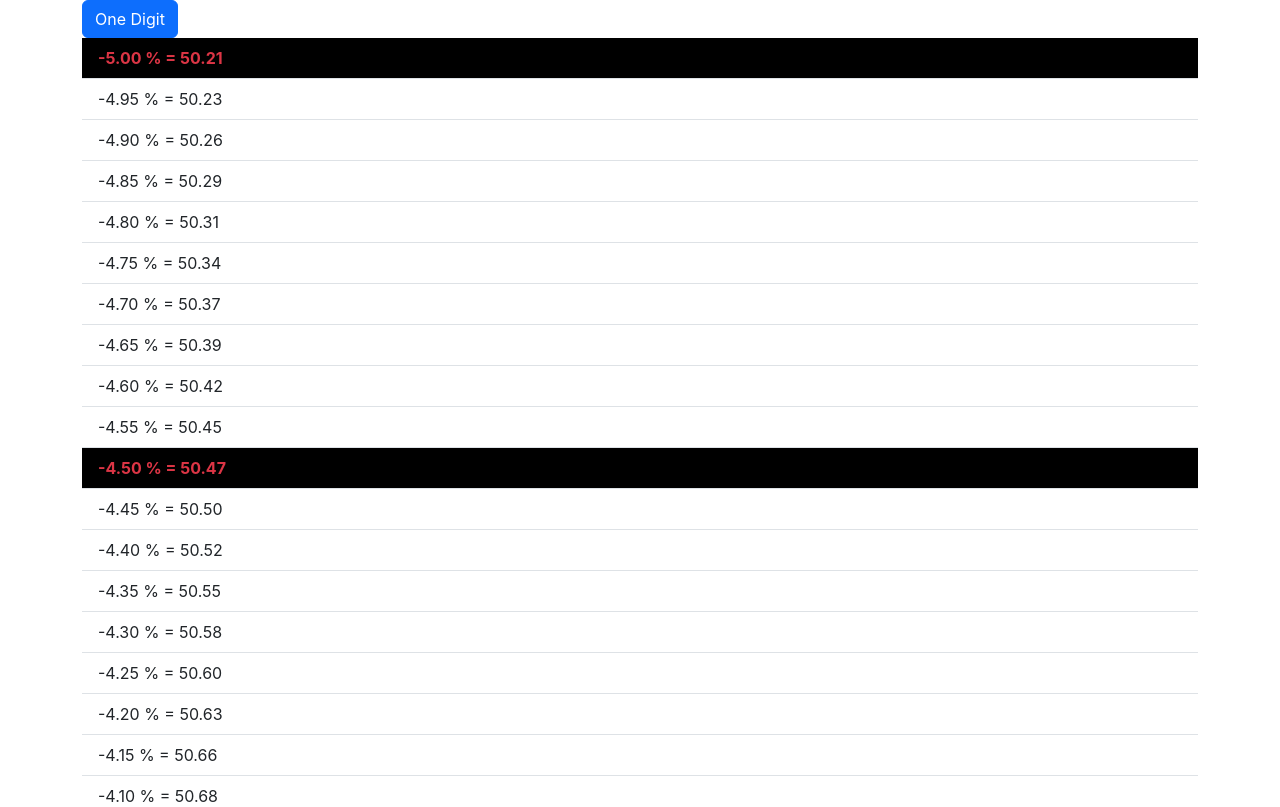
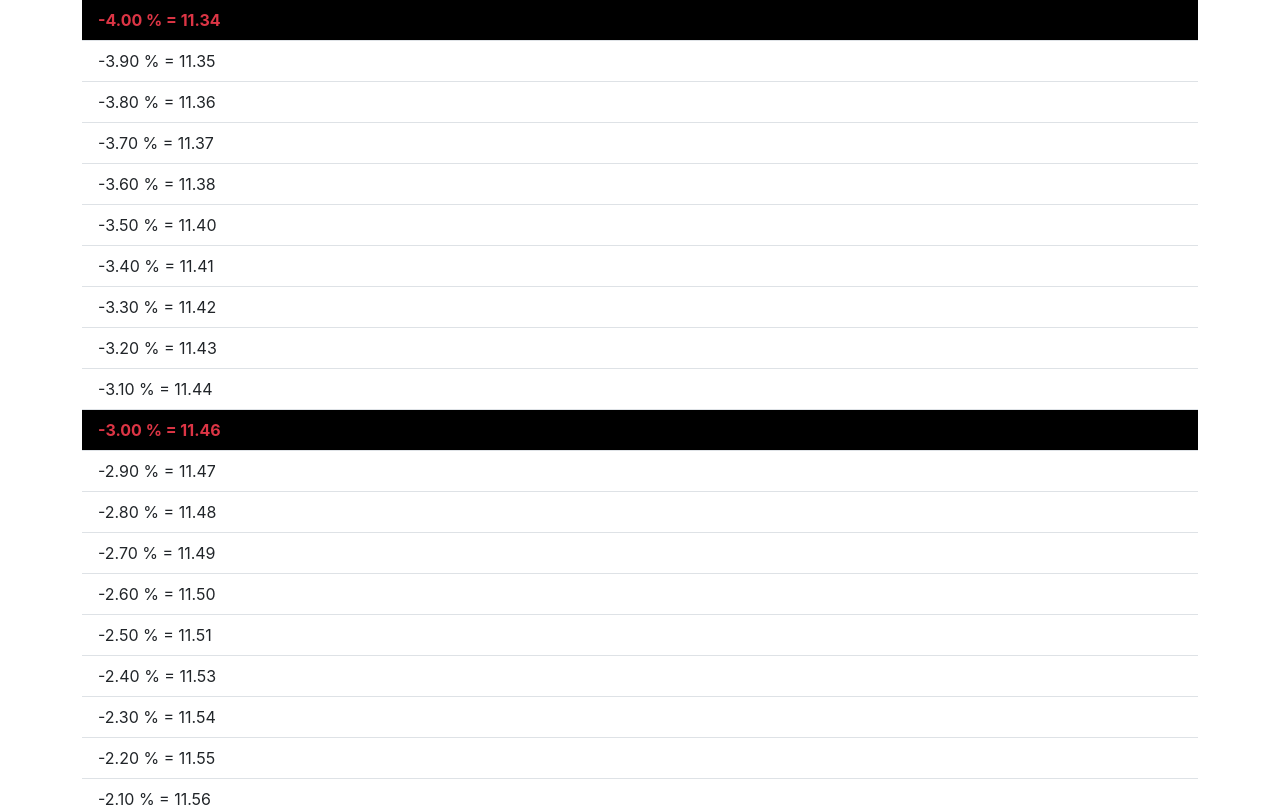
Before and after one commit to leonwebdev/price_calculate, a React (Create React App) app: page / in a window 1280 px wide. Shown: the top 807 px of the page. Built offline with nearby package versions, Linux system fonts and the light colour scheme.

Commit message:
Refactor App.js to update button state and import and use OneDigit component, and fix conditional statement in OneDigit.js

```diff
--- a/src/App.js
+++ b/src/App.js
@@ -7,7 +7,7 @@ function App() {
     const [whichButton, setWhichButton] = useState(true);
     return (
         <Container>
-            {whichButton === "one" ? (
+            {whichButton === true ? (
                 <OneDigit />
             ) : (
                 <Button variant="primary" onClick={() => setWhichButton("one")}>
```
